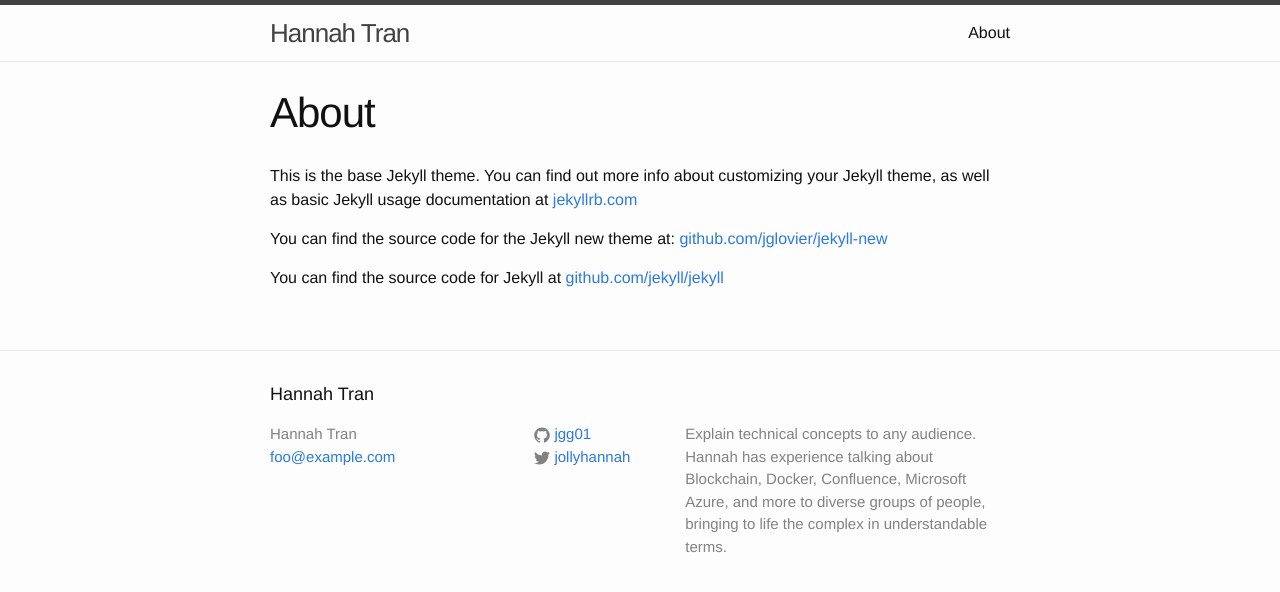
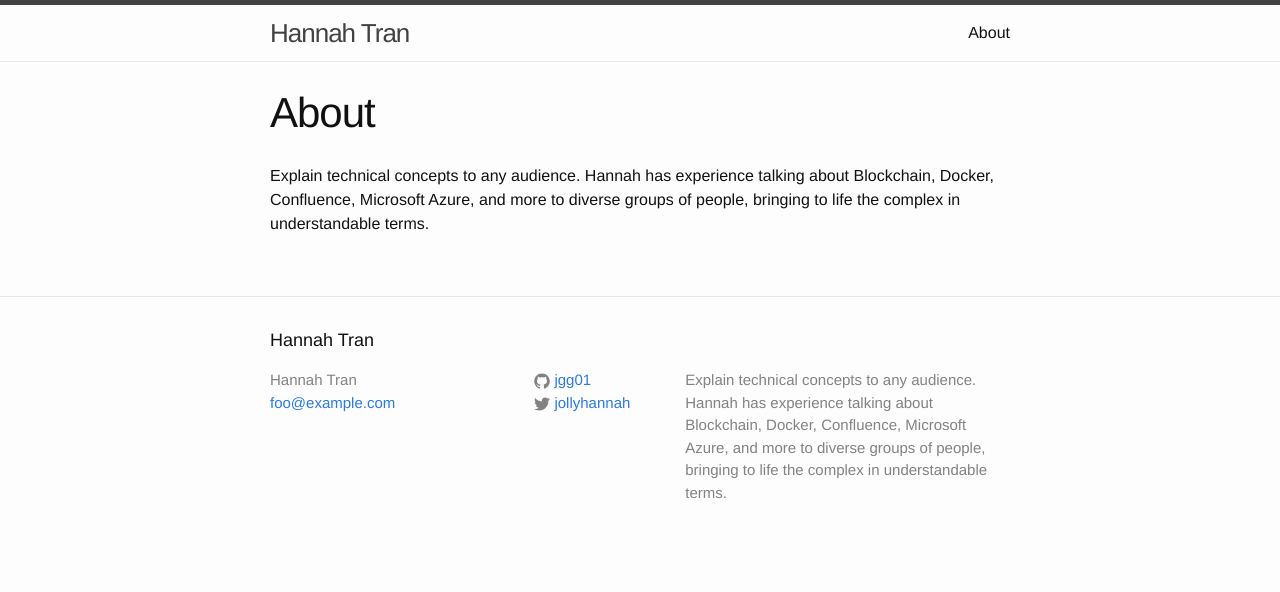
Before and after one commit to jgg01/hannahjtran.com, a Jekyll site: the page built from about.md, in a window 1280 px wide. Shown: the top 592 px of the page. Built offline with Jekyll 4.4.1, drawn with Linux system fonts in a browser that asks for light colours.

Commit message:
feat: updated basic text

```diff
--- a/about.md
+++ b/about.md
@@ -4,8 +4,4 @@ title: About
 permalink: /about/
 ---
 
-This is the base Jekyll theme. You can find out more info about customizing your Jekyll theme, as well as basic Jekyll usage documentation at [jekyllrb.com](http://jekyllrb.com/)
-
-You can find the source code for the Jekyll new theme at: [github.com/jglovier/jekyll-new](https://github.com/jglovier/jekyll-new)
-
-You can find the source code for Jekyll at [github.com/jekyll/jekyll](https://github.com/jekyll/jekyll)
+Explain technical concepts to any audience. Hannah has experience talking about Blockchain, Docker, Confluence, Microsoft Azure, and more to diverse groups of people, bringing to life the complex in understandable terms.
```
Also changed, not shown: _includes/head.html (+11 -0 lines), _posts/2018-08-05-welcome-to-jekyll.markdown (deleted, +0 -25 lines).
